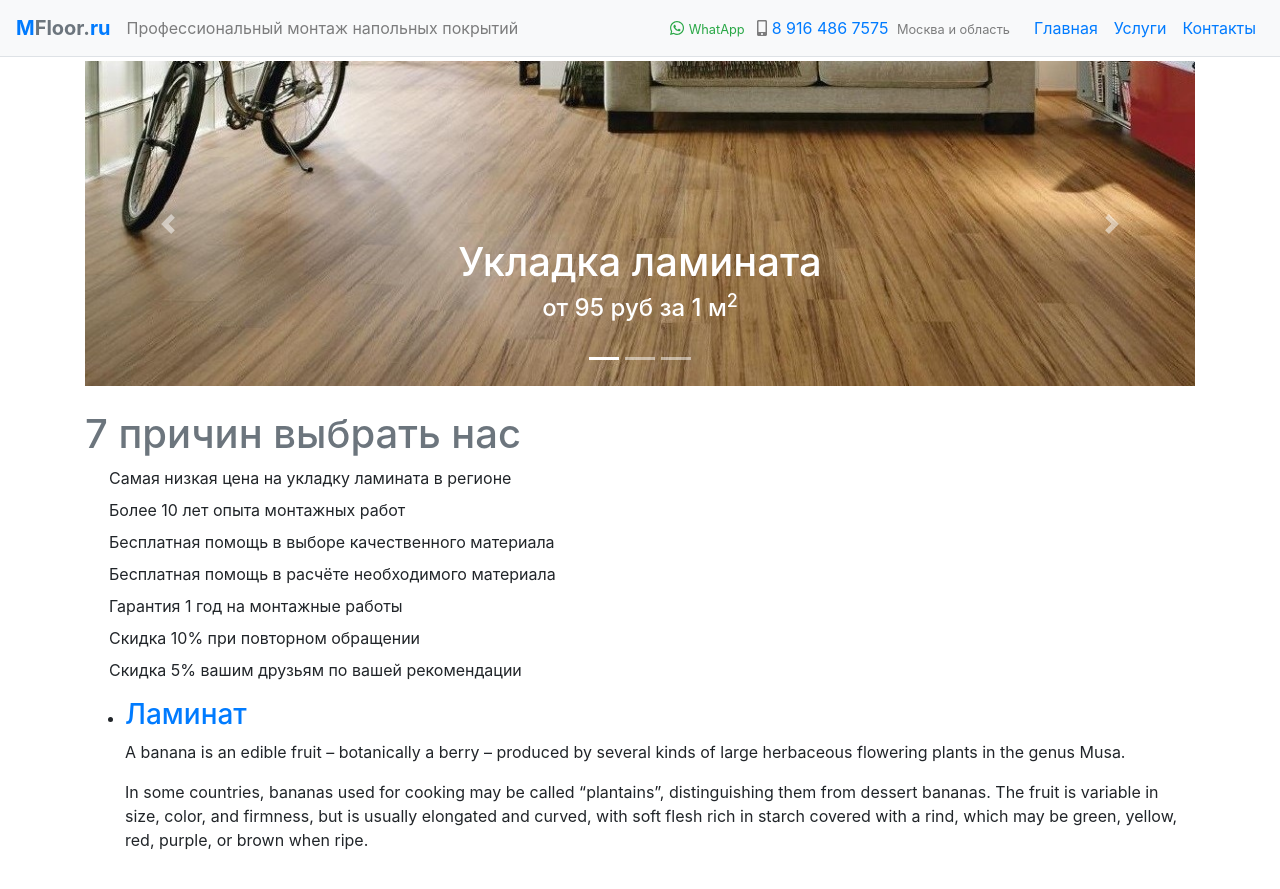
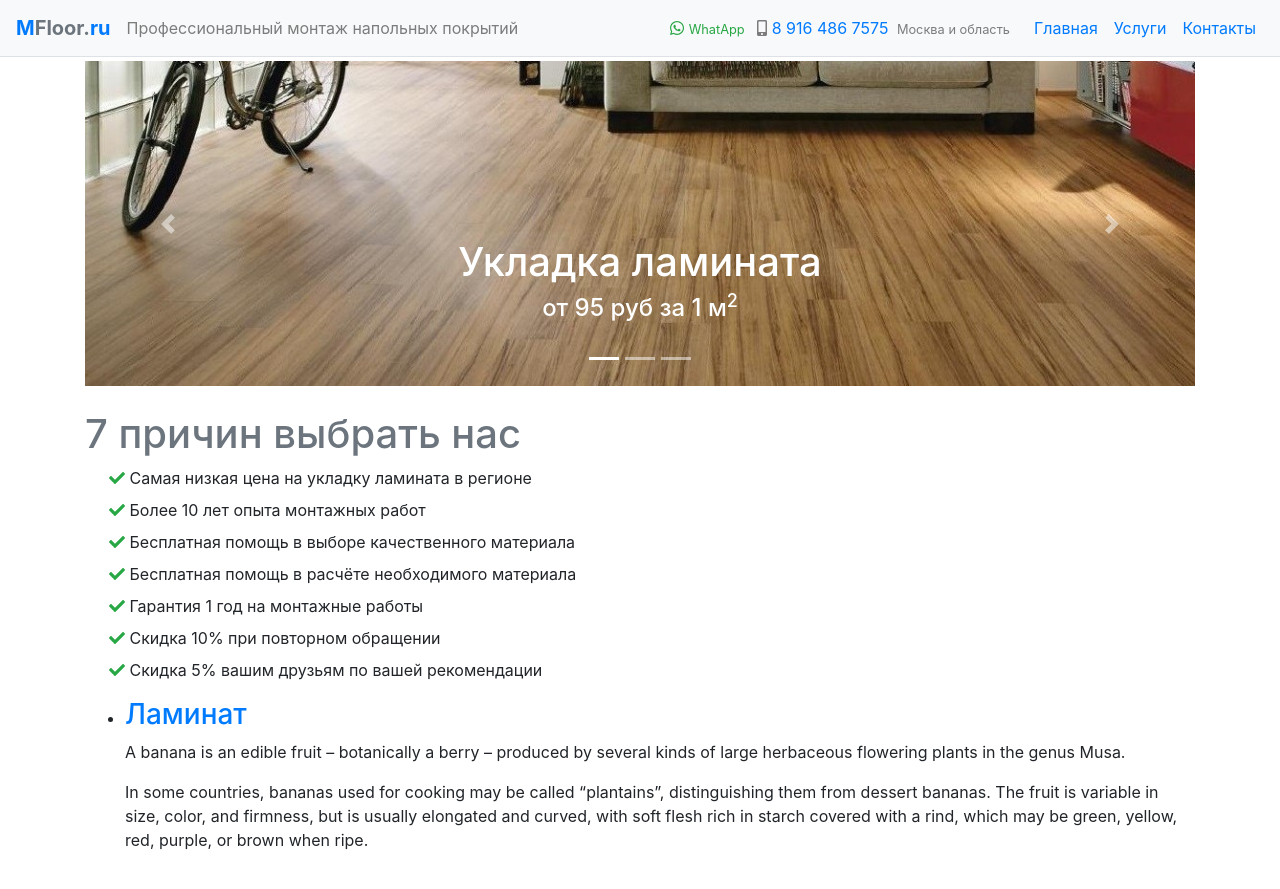
Before and after one commit to nskforward/MFloor, a Jekyll site: the page built from index.html, in a window 1280 px wide. Shown: the top 889 px of the page. Built offline with Jekyll 4.4.1, drawn with Linux system fonts in a browser that asks for light colours.

Commit message:
Jekyll navigation

```diff
--- a/index.html
+++ b/index.html
@@ -45,13 +45,13 @@ description: Мы осуществляем монтажные работы, св
 
 <h1 class="text-secondary mt-4">7 причин выбрать нас</h1>
 <dl class="ml-4">
-    <dd>Самая низкая цена на укладку ламината в регионе</dd>
-    <dd>Более 10 лет опыта монтажных работ</dd>
-    <dd>Бесплатная помощь в выборе качественного материала</dd>
-    <dd>Бесплатная помощь в расчёте необходимого материала</dd>
-    <dd>Гарантия 1 год на монтажные работы</dd>
-    <dd>Скидка 10% при повторном обращении</dd>
-    <dd>Скидка 5% вашим друзьям по вашей рекомендации</dd>
+    <dd><i class="fas fa-check text-success"></i> Самая низкая цена на укладку ламината в регионе</dd>
+    <dd><i class="fas fa-check text-success"></i> Более 10 лет опыта монтажных работ</dd>
+    <dd><i class="fas fa-check text-success"></i> Бесплатная помощь в выборе качественного материала</dd>
+    <dd><i class="fas fa-check text-success"></i> Бесплатная помощь в расчёте необходимого материала</dd>
+    <dd><i class="fas fa-check text-success"></i> Гарантия 1 год на монтажные работы</dd>
+    <dd><i class="fas fa-check text-success"></i> Скидка 10% при повторном обращении</dd>
+    <dd><i class="fas fa-check text-success"></i> Скидка 5% вашим друзьям по вашей рекомендации</dd>
 </dl>
 
 <ul>
```
